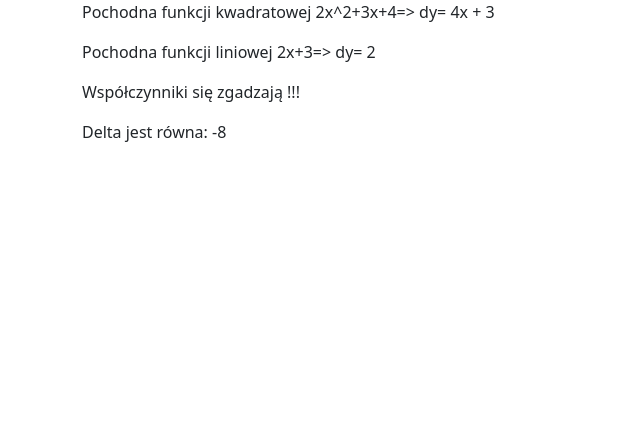
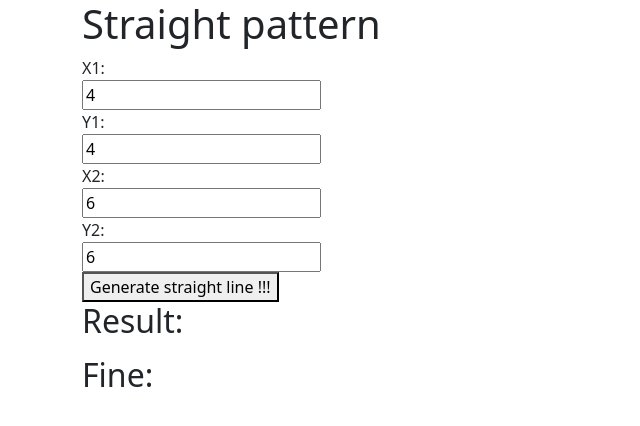
Before and after one commit to Michal-Radomski/Udemy_JS_and_TS_Courses, a website with bundled scripts: page 04 JS OOP/src/index.html in a window 1280 px wide. Shown: the whole page, without its empty margins (0-640 px from the left). Built offline with nearby package versions, Linux system fonts and the light colour scheme; files whose address does not match are found by name.

Commit message:
JS OOP - commit 05

```diff
--- a/04 JS OOP/src/index.html
+++ b/04 JS OOP/src/index.html
@@ -28,12 +28,33 @@
   <body>
     <div class="container">
       <!-- <h2>Tablice i obiekty</h2> -->
-      <p id="Pochodna"></p>
+      <!-- <p id="Pochodna"></p>
       <p id="Pochodna2"></p>
 
       <p id="Answer"></p>
       <p id="Delta"></p>
-      <p id="Positive"></p>
+      <p id="Positive"></p> -->
+
+      <div class="main">
+        <div class="left">
+          <h1>Straight pattern</h1>
+          <label for="x1">X1: </label><br />
+          <input type="text" id="x1" value="4" placeholder="input number" /><br />
+          <label for="y1">Y1: </label><br />
+          <input type="text" id="y1" value="4" placeholder="input number" /><br />
+          <label for="x2">X2:</label><br />
+          <input type="text" id="x2" value="6" placeholder="input number" /><br />
+          <label for="y2">Y2:</label><br />
+          <input type="y2" id="y2" value="6" placeholder="input number" /><br />
+          <button onclick="genPattern();">Generate straight line !!!</button>
+        </div>
+        <div class="right">
+          <h2>Result:</h2>
+          <p id="straight"></p>
+          <h2>Fine:</h2>
+          <p id="fine"></p>
+        </div>
+      </div>
     </div>
 
     <!-- //* Script -->
--- a/04 JS OOP/src/index.scss
+++ b/04 JS OOP/src/index.scss
@@ -26,8 +26,28 @@ body {
 //   border: 1px solid black;
 // }
 
-h2,
+// h2,
+// p {
+//   text-align: center;
+//   margin-bottom: 0.5rem;
+// }
+
+.main {
+  width: 700px;
+  margin-left: auto;
+  margin-right: auto;
+}
+.left,
+.right {
+  float: left;
+}
+.left {
+  width: 170px;
+}
+.right {
+  width: 400px;
+  padding: 50px;
+}
 p {
-  text-align: center;
-  margin-bottom: 0.5rem;
+  font-size: 20px;
 }
--- a/04 JS OOP/src/index.ts
+++ b/04 JS OOP/src/index.ts
@@ -1,57 +1,111 @@
-// console.log("test");
-const Funcs = {
-  funArr: ["2x+3", "2x^2+3x+4"],
+// const Funcs = {
+//   funArr: ["2x+3", "2x^2+3x+4"],
 
-  derrMethod: function (farr: string[], kof: string, id: string) {
-    if (kof == "liniowa") {
-      let funEl = farr[0];
-      let a = funEl.slice(0, -3);
-      let b = parseInt(a) as number;
-      let rd = b;
-      document.getElementById(id)!.innerHTML += "Pochodna funkcji liniowej " + farr[0] + "=> dy= " + rd + "<br>";
-    } else if (kof == "kwadratowa") {
-      let funEl = farr[1];
-      let a = funEl.slice(0, -8);
-      let a_2 = parseInt(a);
-      let power = funEl.slice(3, -5);
-      let power_2 = parseInt(power);
-      let b = funEl.slice(5, -3);
-      let b_2 = parseInt(b);
-      document.getElementById(id)!.innerHTML +=
-        "Pochodna funkcji kwadratowej " + farr[1] + "=> dy= " + power_2 * a_2 + "x + " + b_2 + "<br>";
-    }
-  },
-};
-Funcs.derrMethod(Funcs.funArr, "kwadratowa", "Pochodna");
-Funcs.derrMethod(Funcs.funArr, "liniowa", "Pochodna2");
+//   derrMethod: function (farr: string[], kof: string, id: string) {
+//     if (kof == "liniowa") {
+//       let funEl = farr[0];
+//       let a = funEl.slice(0, -3);
+//       let b = parseInt(a) as number;
+//       let rd = b;
+//       document.getElementById(id)!.innerHTML += "Pochodna funkcji liniowej " + farr[0] + "=> dy= " + rd + "<br>";
+//     } else if (kof == "kwadratowa") {
+//       let funEl = farr[1];
+//       let a = funEl.slice(0, -8);
+//       let a_2 = parseInt(a);
+//       let power = funEl.slice(3, -5);
+//       let power_2 = parseInt(power);
+//       let b = funEl.slice(5, -3);
+//       let b_2 = parseInt(b);
+//       document.getElementById(id)!.innerHTML +=
+//         "Pochodna funkcji kwadratowej " + farr[1] + "=> dy= " + power_2 * a_2 + "x + " + b_2 + "<br>";
+//     }
+//   },
+// };
+// Funcs.derrMethod(Funcs.funArr, "kwadratowa", "Pochodna");
+// Funcs.derrMethod(Funcs.funArr, "liniowa", "Pochodna2");
 
-const obj = {
-  funEx1: "2x^2+4x+3",
-  funEx2: "",
-  afactor: 2,
-  bfactor: 4,
-  cfactor: 3,
-  deltaMethod: function (f: any) {
-    let a = f.slice(0, -8);
-    a = parseInt(a);
-    let b = f.slice(5, -3);
-    b = parseInt(b);
-    let c = f.slice(8);
-    c = parseInt(c);
-    // console.log("this:", this);
-    // console.log("obj:", obj);
-    console.log("this === obj:", this === obj);
-    if (a == this.afactor && b == this.bfactor && c == this.cfactor) {
-      document.getElementById("Answer")!.innerHTML = "Współczynniki się zgadzają !!!";
-      let delta = Math.pow(b, 2) - 4 * a * c;
-      document.getElementById("Delta")!.innerHTML = "Delta jest równa: " + delta;
-    } else {
-      document.getElementById("Answer")!.innerHTML = "Współczynniki się nie zgadzają !!!";
-      document.getElementById("Delta")!.innerHTML = "Zatem jak na złość nie będzie też Delty !!!";
-    }
-  },
-};
+// const obj = {
+//   funEx1: "2x^2+4x+3",
+//   funEx2: "",
+//   afactor: 2,
+//   bfactor: 4,
+//   cfactor: 3,
+//   deltaMethod: function (f: any) {
+//     let a = f.slice(0, -8);
+//     a = parseInt(a);
+//     let b = f.slice(5, -3);
+//     b = parseInt(b);
+//     let c = f.slice(8);
+//     c = parseInt(c);
+//     // console.log("this:", this);
+//     // console.log("obj:", obj);
+//     // console.log("this === obj:", this === obj);
+//     if (a == this.afactor && b == this.bfactor && c == this.cfactor) {
+//       document.getElementById("Answer")!.innerHTML = "Współczynniki się zgadzają !!!";
+//       let delta = Math.pow(b, 2) - 4 * a * c;
+//       document.getElementById("Delta")!.innerHTML = "Delta jest równa: " + delta;
+//     } else {
+//       document.getElementById("Answer")!.innerHTML = "Współczynniki się nie zgadzają !!!";
+//       document.getElementById("Delta")!.innerHTML = "Zatem jak na złość nie będzie też Delty !!!";
+//     }
+//   },
+// };
 
-// obj.funEx1 = "2x^2+4x+3";
-obj.funEx2 = "3x^2+5x+4";
-obj.deltaMethod(obj.funEx1);
+// // obj.funEx1 = "2x^2+4x+3";
+// obj.funEx2 = "3x^2+5x+4";
+// obj.deltaMethod(obj.funEx1);
+
+function Straight(this: any, x1: string, x2: string, y1: string, y2: string) {
+  this.x1 = x1;
+  this.x2 = x2;
+  this.y1 = y1;
+  this.y2 = y2;
+
+  this.resx = 0;
+  this.resy = 0;
+
+  this.fineRes = "";
+
+  this.xdiff = function () {
+    let result = this.x2 - this.x1;
+
+    return result;
+  };
+  this.ydiff = function () {
+    let result = this.y2 - this.y1;
+    return result;
+  };
+
+  this.x1 = parseInt(this.x1);
+  this.x2 = parseInt(this.x2);
+  this.y1 = parseInt(this.y1);
+  this.y2 = parseInt(this.y2);
+
+  this.generateStraight = function () {
+    this.resx = this.xdiff();
+    this.resy = this.ydiff();
+    return "(y - " + this.y1 + ")" + this.resx + " - " + this.resy + "(x - " + this.x1 + ") = 0 !!!";
+  };
+
+  this.genFinePattern = function () {
+    this.fineRes = "y = " + this.resy / this.resx + "x + " + this.resy / this.resx;
+    return this.fineRes;
+  };
+}
+
+function genPattern() {
+  const x1 = (document.getElementById("x1") as HTMLInputElement).value;
+  const x2 = (document.getElementById("x2") as HTMLInputElement).value;
+  const y1 = (document.getElementById("y1") as HTMLInputElement).value;
+  const y2 = (document.getElementById("y2") as HTMLInputElement).value;
+
+  const patternOfStraight = new (Straight as any)(x1, x2, y1, y2);
+
+  const str = patternOfStraight.generateStraight();
+
+  (document.getElementById("straight") as HTMLParagraphElement).innerHTML = str;
+
+  const fineStr = patternOfStraight.genFinePattern();
+
+  (document.getElementById("fine") as HTMLParagraphElement).innerHTML = fineStr;
+}
```
